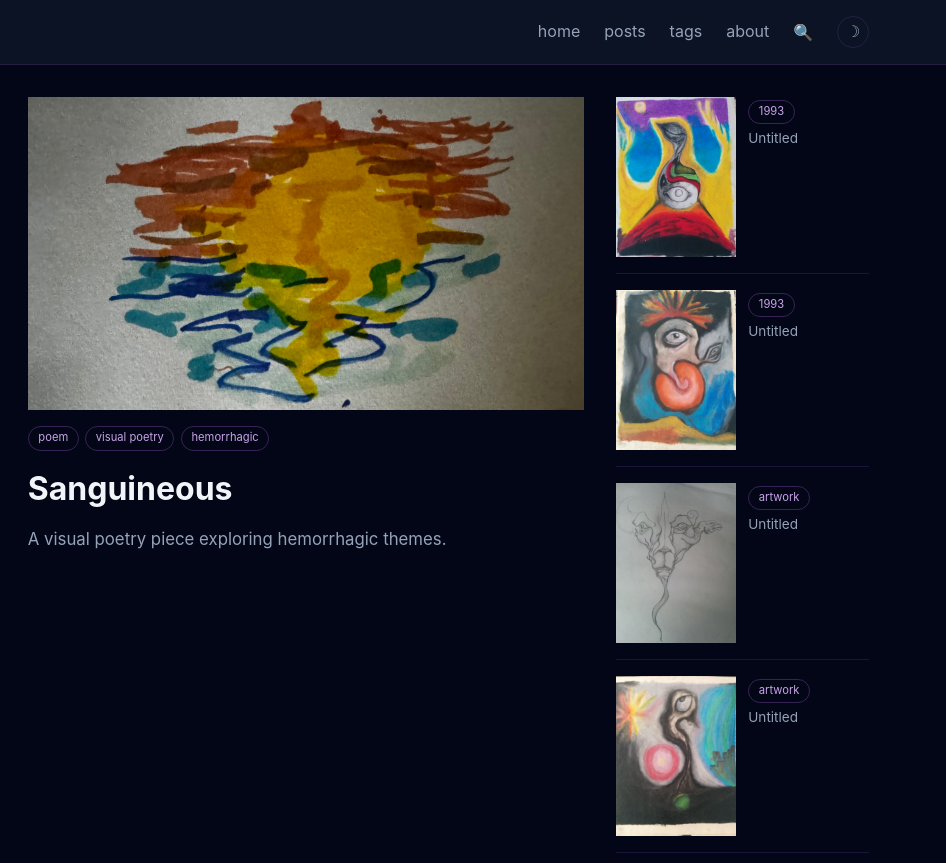
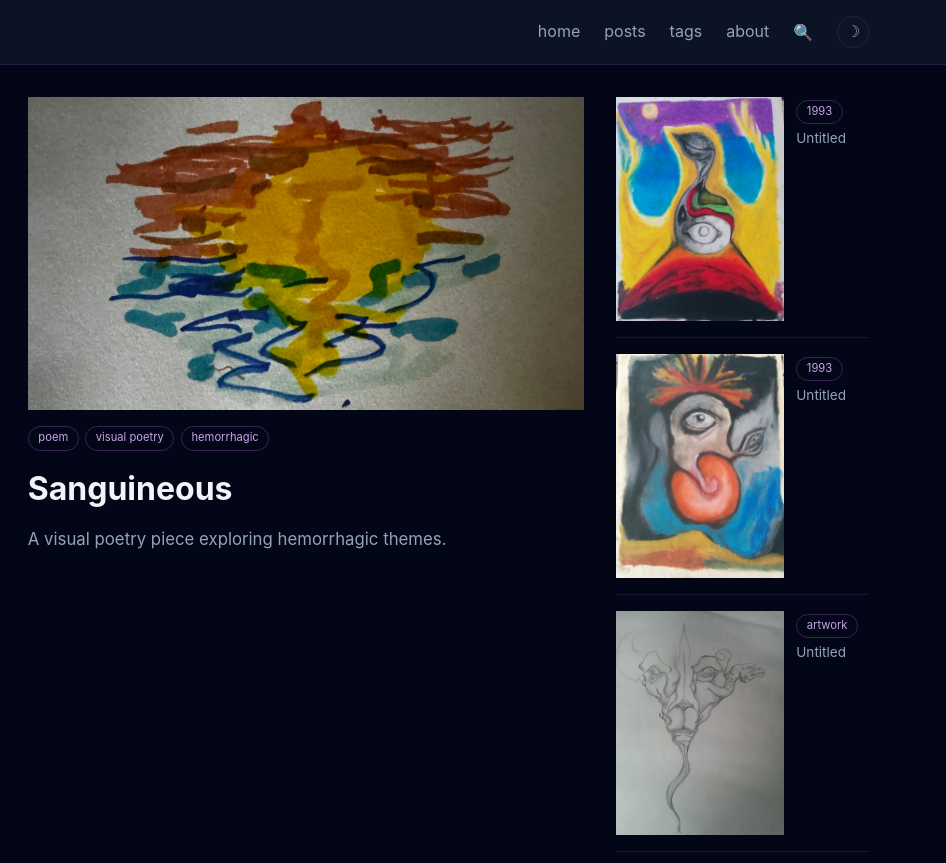
Before and after one commit to SeanMNLawrence/Lucidvagary-11ty, an Eleventy site: page src/index.njk in a window 1280 px wide. Shown: the top 863 px of the page, 334-1280 px from the left. Built offline with nearby package versions, Linux system fonts and the light colour scheme; Eleventy itself is replaced by a stand-in of ours; files that its build step writes are made by us from their sources.

Commit message:
Increase right column thumbnail images by 40% (120px -> 168px)

```diff
--- a/src/css/style.css
+++ b/src/css/style.css
@@ -278,7 +278,7 @@ a {
 
 .bytag-image {
   flex-shrink: 0;
-  width: 120px;
+  width: 168px;
   border-radius: 0;
   overflow: hidden;
 }
```
